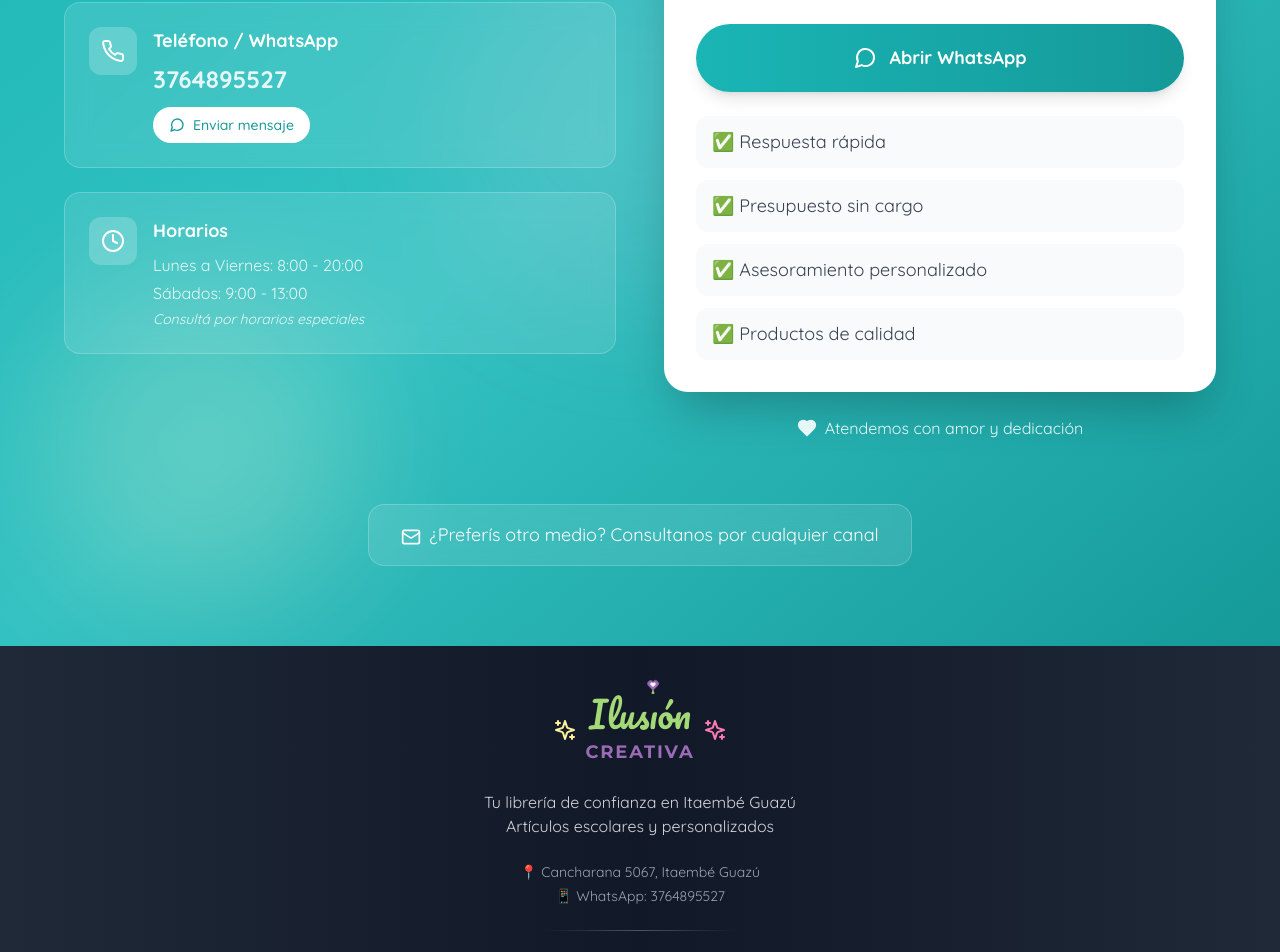
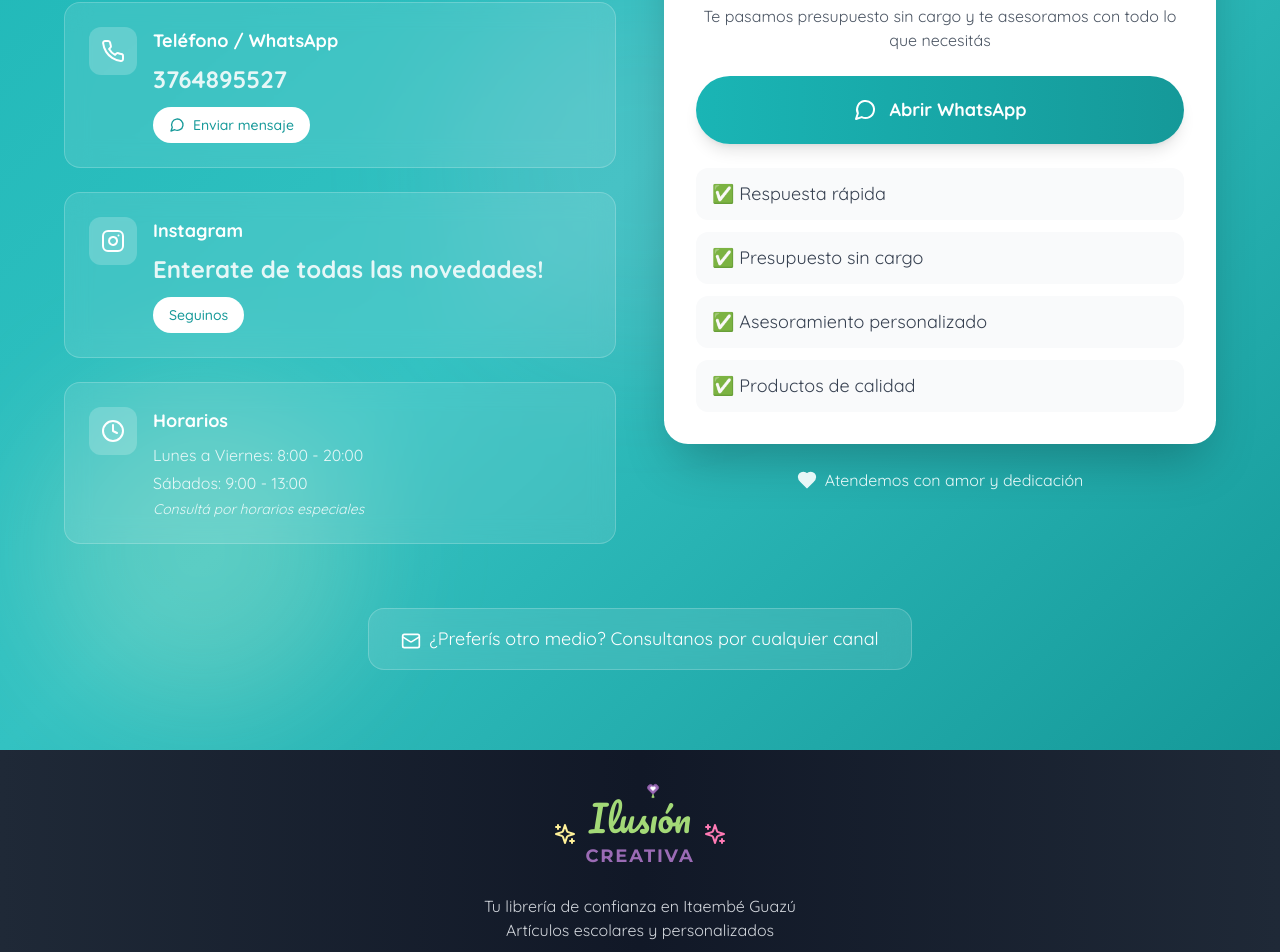
Before and after one commit to diec19/LandingPage-Creativa, a Next.js app: page / in a window 1280 px wide. Shown: the part 2812-3764 px from the top of the page. Built offline with nearby package versions, Linux system fonts and the light colour scheme; no server answers; the database is empty.

Commit message:
feat: Add Instagram button and update contact section layout

```diff
--- a/components/Contact.tsx
+++ b/components/Contact.tsx
@@ -1,45 +1,17 @@
 'use client';
 
-import { useEffect, useState } from 'react';
-import { MapPin, Phone, Clock, MessageCircle, Mail, Heart } from 'lucide-react';
+import { MapPin, Phone, Clock, MessageCircle, Mail, Heart, Instagram, Facebook } from 'lucide-react';
 import { WhatsAppButton } from './WhatsAppButton';
-import { supabase } from '@/lib/supabase';
+import { InstagramButton } from './InstagramButton'; // ← Falta esto
 
 /**
  * Componente Contact - Sección de contacto e información de la librería
  * Incluye dirección, teléfono, horarios y botón de WhatsApp
- * Conectado a Supabase para configuración dinámica
  */
 export function Contact() {
-  const [whatsappNumber, setWhatsappNumber] = useState('3764895527');
-  const [address, setAddress] = useState('Cancharana 5067, Itaembé Guazú');
-
-  useEffect(() => {
-    loadSettings();
-  }, []);
-
-  const loadSettings = async () => {
-    try {
-      const { data, error } = await supabase
-        .from('settings')
-        .select('key, value')
-        .in('key', ['whatsapp_number', 'address']);
-
-      if (error) throw error;
-
-      const settingsMap: { [key: string]: string } = {};
-      data?.forEach((setting: any) => {
-        settingsMap[setting.key] = setting.value;
-      });
-
-      if (settingsMap['whatsapp_number']) setWhatsappNumber(settingsMap['whatsapp_number']);
-      if (settingsMap['address']) setAddress(settingsMap['address']);
-    } catch (error) {
-      console.error('Error loading settings:', error);
-    }
-  };
-
+  const whatsappNumber = '3764895527';
   const whatsappMessage = encodeURIComponent('¡Hola! Quisiera hacer una consulta 😊');
+  const address = 'Cancharana 5067, Itaembé Guazú';
   const mapsUrl = `https://www.google.com/maps/search/?api=1&query=${encodeURIComponent(address)}`;
 
   return (
@@ -108,6 +80,27 @@ export function Contact() {
                     <MessageCircle className="w-4 h-4" />
                     Enviar mensaje
                   </WhatsAppButton>
+                </div>
+              </div>
+            </div>
+
+              {/* Instagram / WhatsApp */}
+            <div className="bg-white/10 backdrop-blur-md rounded-2xl p-6 hover:bg-white/15 transition-all duration-300 border border-white/20">
+              <div className="flex items-start gap-4">
+                <div className="bg-white/20 p-3 rounded-xl">
+                  <Instagram className="w-6 h-6" />
+                </div>
+                <div className="flex-1">
+                  <h3 className="font-bold text-lg mb-2">Instagram</h3>
+                  <p className="text-turquoise-50 mb-3 text-2xl font-bold">
+                   Enterate de todas las novedades!
+                  </p>
+                  <InstagramButton
+                    username="ilusioncreativac"
+                    className="inline-flex items-center gap-2 text-sm bg-white text-turquoise-600 px-4 py-2 rounded-full font-medium hover:bg-turquoise-50 transition-all duration-300 hover:scale-105"
+                  >
+                    Seguinos
+                  </InstagramButton>
                 </div>
               </div>
             </div>
```
